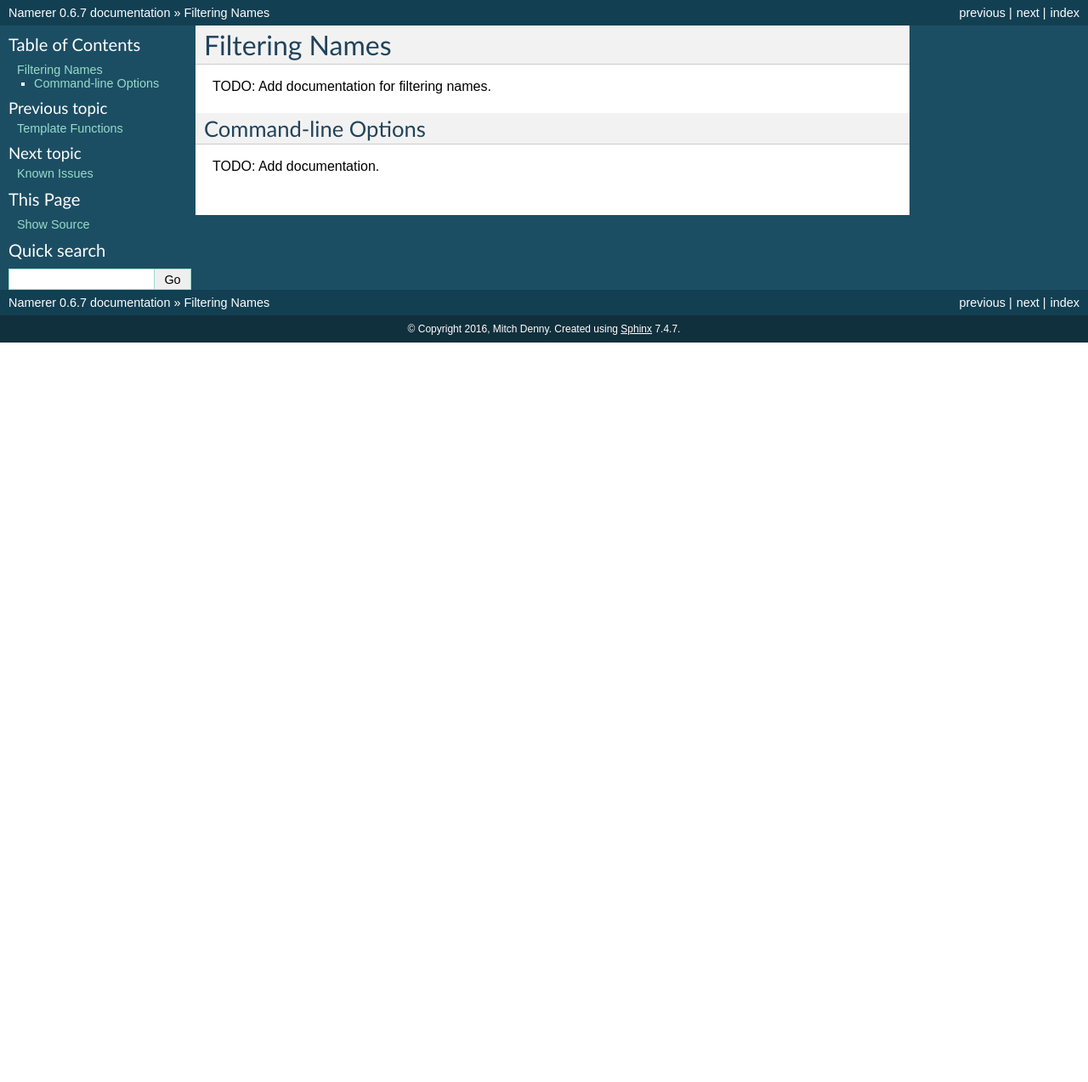
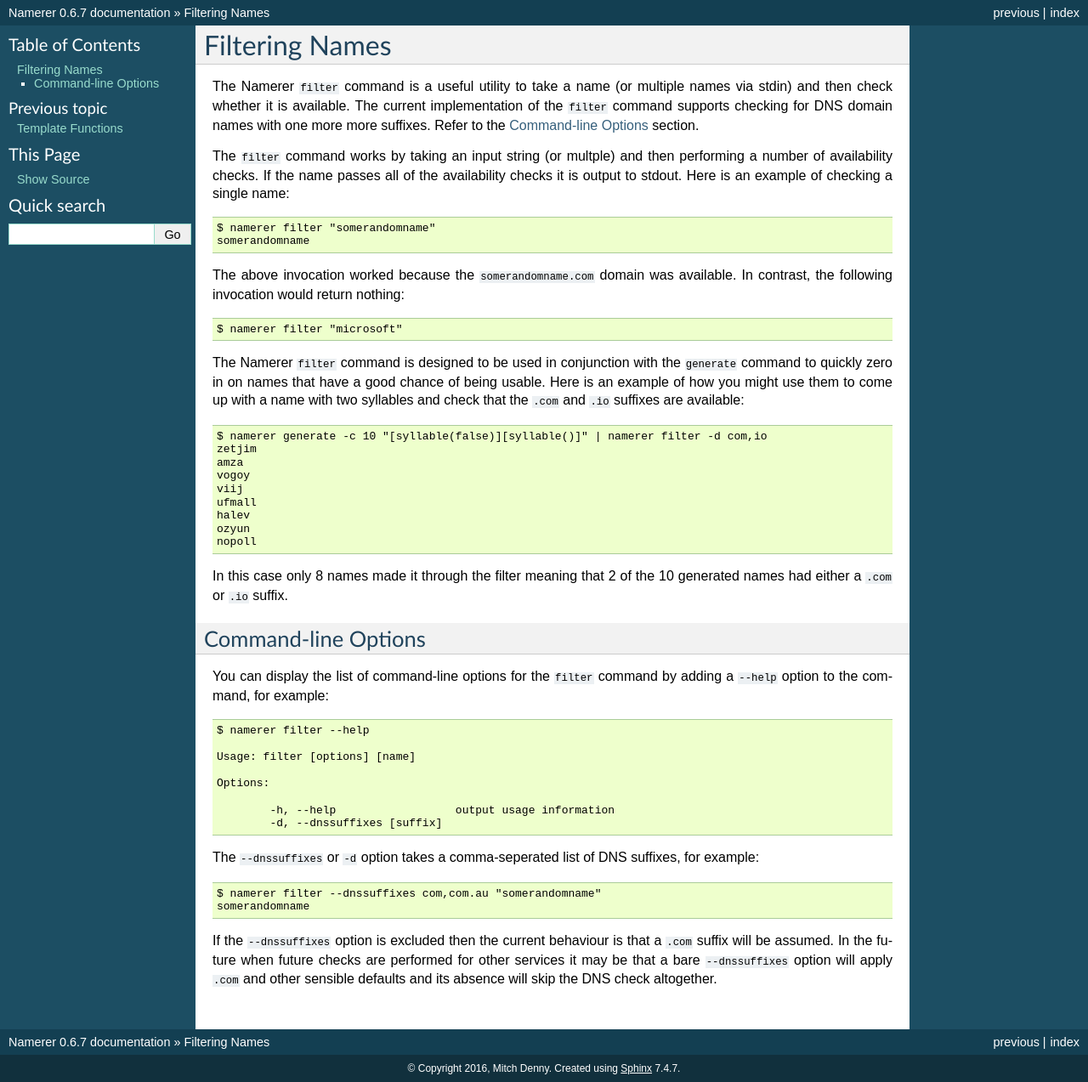
Before and after one commit to mitchdenny/namerer, a Sphinx documentation site: the page built from docs/filtering-names.rst, in a window 1280 px wide. Shown: the whole page at 85% size. Built offline with Sphinx 7.4.7, drawn with Linux system fonts in a browser that asks for light colours; pages that are not in the unit, such as notebooks, are missing from menus; before the commit the page ends 900 px from its top, so only the background shows below that.

Commit message:
Documentation complete.

```diff
--- a/docs/filtering-names.rst
+++ b/docs/filtering-names.rst
@@ -1,7 +1,67 @@
 Filtering Names
 ===============
-TODO: Add documentation for filtering names.
+The Namerer ``filter`` command is a useful utility to take a name (or
+multiple names via stdin) and then check whether it is available. The
+current implementation of the ``filter`` command supports checking
+for DNS domain names with one more more suffixes. Refer to the :ref:`filter-command-line-options`
+section.
+
+The ``filter`` command works by taking an input string (or multple) and
+then performing a number of availability checks. If the name passes all
+of the availability checks it is output to stdout. Here is an example of
+checking a single name::
+
+	$ namerer filter "somerandomname"
+	somerandomname
+
+The above invocation worked because the ``somerandomname.com`` domain
+was available. In contrast, the following invocation would return nothing::
+
+	$ namerer filter "microsoft"
+
+The Namerer ``filter`` command is designed to be used in conjunction with
+the ``generate`` command to quickly zero in on names that have a good
+chance of being usable. Here is an example of how you might use them
+to come up with a name with two syllables and check that the ``.com`` and ``.io``
+suffixes are available::
+
+	$ namerer generate -c 10 "[syllable(false)][syllable()]" | namerer filter -d com,io
+	zetjim
+	amza
+	vogoy
+	viij
+	ufmall
+	halev
+	ozyun
+	nopoll
+
+In this case only 8 names made it through the filter meaning that 2 of the 10
+generated names had either a ``.com`` or ``.io`` suffix.
+
+.. _filter-command-line-options:
 
 Command-line Options
 --------------------
-TODO: Add documentation.
+You can display the list of command-line options for the ``filter``
+command by adding a ``--help`` option to the command, for example::
+
+	$ namerer filter --help
+
+	Usage: filter [options] [name]
+
+	Options:
+
+		-h, --help                  output usage information
+		-d, --dnssuffixes [suffix]
+
+The ``--dnssuffixes`` or ``-d`` option takes a comma-seperated list of DNS
+suffixes, for example::
+
+	$ namerer filter --dnssuffixes com,com.au "somerandomname"
+	somerandomname
+
+If the ``--dnssuffixes`` option is excluded then the current behaviour
+is that a ``.com`` suffix will be assumed. In the future when future checks
+are performed for other services it may be that a bare ``--dnssuffixes``
+option will apply ``.com`` and other sensible defaults and its absence
+will skip the DNS check altogether.
```
Also changed, not shown: docs/known-issues.rst (deleted, +0 -11 lines).
